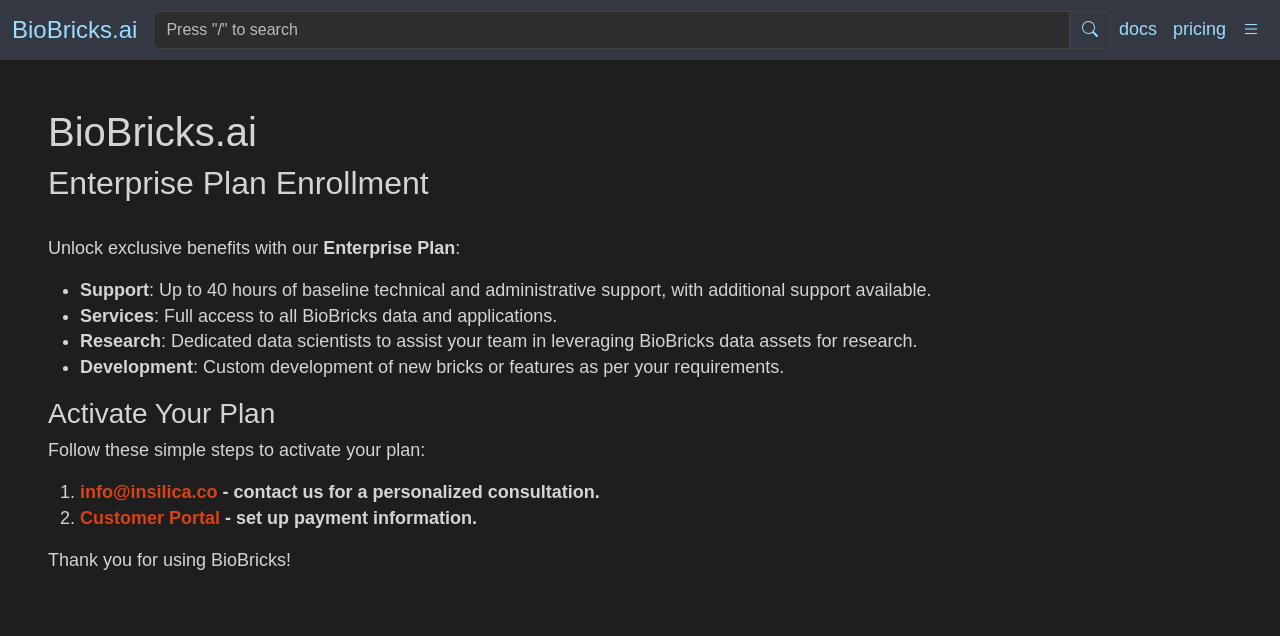
After one commit to biobricks-ai/biobricks.ai, a Flask app: page /pricing in a window 1280 px wide. The commit adds this page. Shown: the top 636 px of the page. Run offline with Flask 3, Linux system fonts and the light colour scheme; the visitor is signed in with stand-in values (Sample User, id 1); parts of the project's set-up code (start-up, migrations or seed data) failed here and were passed over; some libraries are stand-ins or nearby versions.

Commit message:
add pricing page and customer portal

```diff
--- a/src/bbportal/app.py
+++ b/src/bbportal/app.py
@@ -64,7 +64,12 @@
 app.route('/reset_password/<token>', methods=['GET','POST'])(login.reset_password)
 
 # STRIPE ======================================================================================================
-@app.route('/customer_portal', methods=['GET'])
+@app.route('/pricing', methods=['GET'])
+@LM.login_required
+def pricing():
+  return flask.render_template('pricing.html')
+
+@app.route('/billing', methods=['GET'])
 @LM.login_required
 def customer_portal():
   customer_id = flask_login.current_user.stripe_customer_id
--- a/src/bbportal/templates/layout.html
+++ b/src/bbportal/templates/layout.html
@@ -95,12 +95,17 @@
         <li class="nav-item"> <!-- Added nav-item for consistent styling -->
           <a class="nav-link" href="https://docs.biobricks.ai">docs</a>
         </li>
+        <li class="nav-item">
+          <a class="nav-link" href="{{ url_for('pricing') }}">pricing</a>
+        </li>
         <li class="nav-item dropdown">
           <a class="nav-link" href="#" id="navbarDropdown" role="button" data-bs-toggle="dropdown" aria-expanded="false">
             <i class="bi bi-list"></i> <!-- Hamburger icon -->
           </a>
           <ul class="dropdown-menu dropdown-menu-end" aria-labelledby="navbarDropdown">
             <li><a class="dropdown-item" href="{{ url_for('token') }}">Token</a></li>
+            <li><hr class="dropdown-divider"></li>
+            <li><a class="dropdown-item" href="{{ url_for('customer_portal') }}">Customer Portal</a></li>
             <li><hr class="dropdown-divider"></li>
             <li><a class="dropdown-item" href="{{ url_for('logout') }}">Logout</a></li>
           </ul>
--- /dev/null
+++ b/src/bbportal/templates/pricing.html
@@ -0,0 +1,27 @@
+{% extends "layout.html" %}
+{% block body %}
+<style>
+
+
+</style>
+<div class="p-5">
+    <h1>BioBricks.ai</h1>
+    <h2>Enterprise Plan Enrollment</h2>
+    <br>
+    <p>Unlock exclusive benefits with our <strong>Enterprise Plan</strong>:</p>
+    <ul>
+      <li><strong>Support</strong>: Up to 40 hours of baseline technical and administrative support, with additional support available.</li>
+      <li><strong>Services</strong>: Full access to all BioBricks data and applications.</li>
+      <li><strong>Research</strong>: Dedicated data scientists to assist your team in leveraging BioBricks data assets for research.</li>
+      <li><strong>Development</strong>: Custom development of new bricks or features as per your requirements.</li>
+    </ul>
+    <h3>Activate Your Plan</h3>
+    <p>Follow these simple steps to activate your plan:</p>
+    <ol>
+      <li><b><a href="mailto:info@insilica.co">info@insilica.co</a> - contact us for a personalized consultation.</b></li>
+      <li><b><a href="{{url_for('customer_portal')}}">Customer Portal</a> - set up payment information.</b></li>
+    </ol>
+    <p>Thank you for using BioBricks!</p>
+  </div>
+
+{% endblock %}
```
